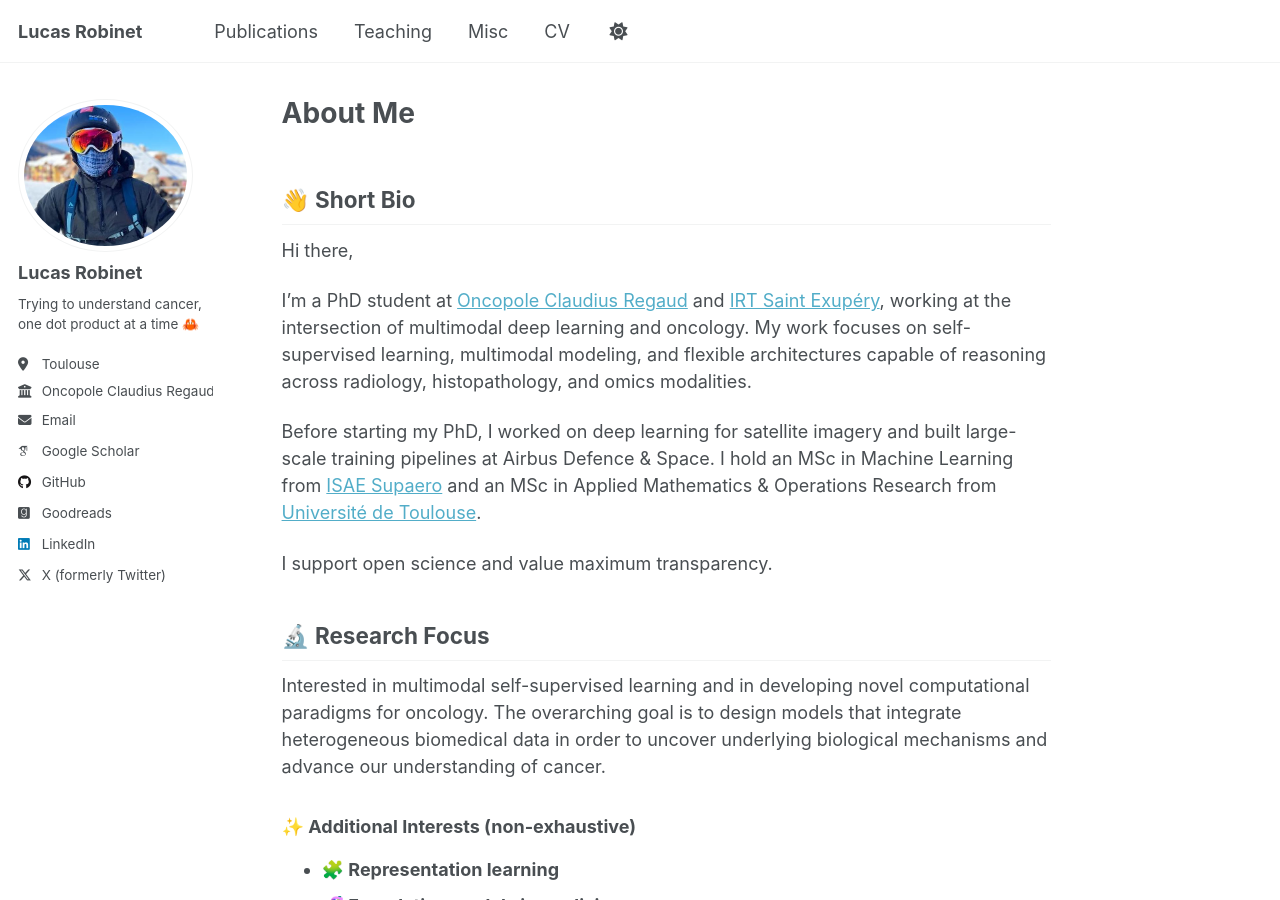
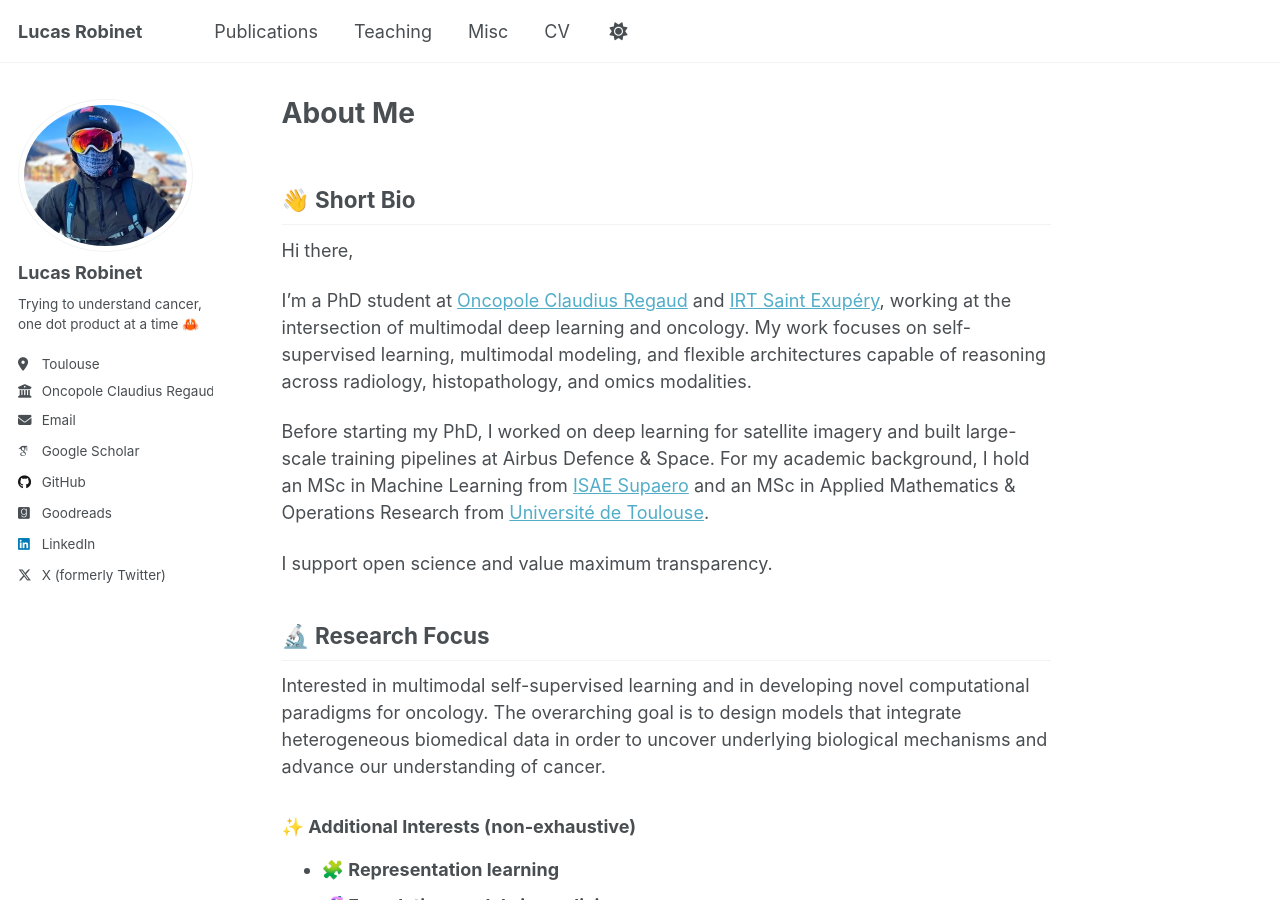
Before and after one commit to Lucas-rbnt/Lucas-rbnt.github.io, a Jekyll site: the page built from _pages/about.md, in a window 1280 px wide and 900 px high. Built offline with Jekyll 4.4.1, drawn with Linux system fonts in a browser that asks for light colours; some web fonts are replaced; a script that is not in the unit is left out.

```diff
--- a/_pages/about.md
+++ b/_pages/about.md
@@ -13,7 +13,7 @@ Hi there,
 I'm a PhD student at [Oncopole Claudius Regaud](https://www.iuct-oncopole.fr/) and [IRT Saint Exupéry](https://www.irt-saintexupery.com/), working at the intersection of multimodal deep learning and oncology. My work focuses on self-supervised learning, multimodal modeling, and flexible architectures capable of reasoning across radiology, histopathology, and omics modalities.
 
 Before starting my PhD, I worked on deep learning for satellite imagery and built large-scale training pipelines at Airbus Defence & Space.
-I hold an MSc in Machine Learning from [ISAE Supaero](https://www.isae-supaero.fr/en/) and an MSc in Applied Mathematics & Operations Research from [Université de Toulouse](https://www.univ-tlse3.fr/).
+For my academic background, I hold an MSc in Machine Learning from [ISAE Supaero](https://www.isae-supaero.fr/en/) and an MSc in Applied Mathematics & Operations Research from [Université de Toulouse](https://www.univ-tlse3.fr/).
 
 I support open science and value maximum transparency.
 
```
